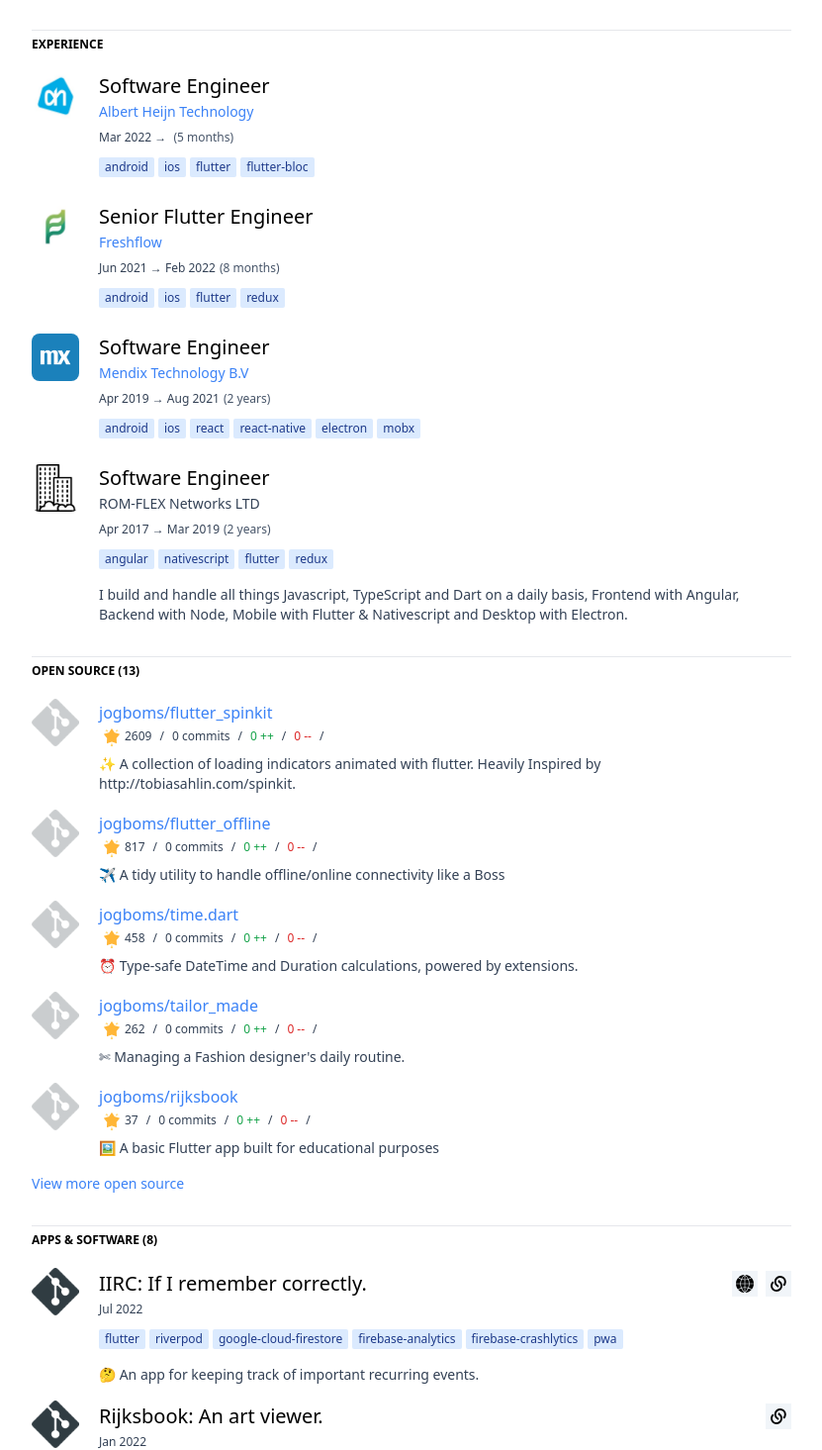
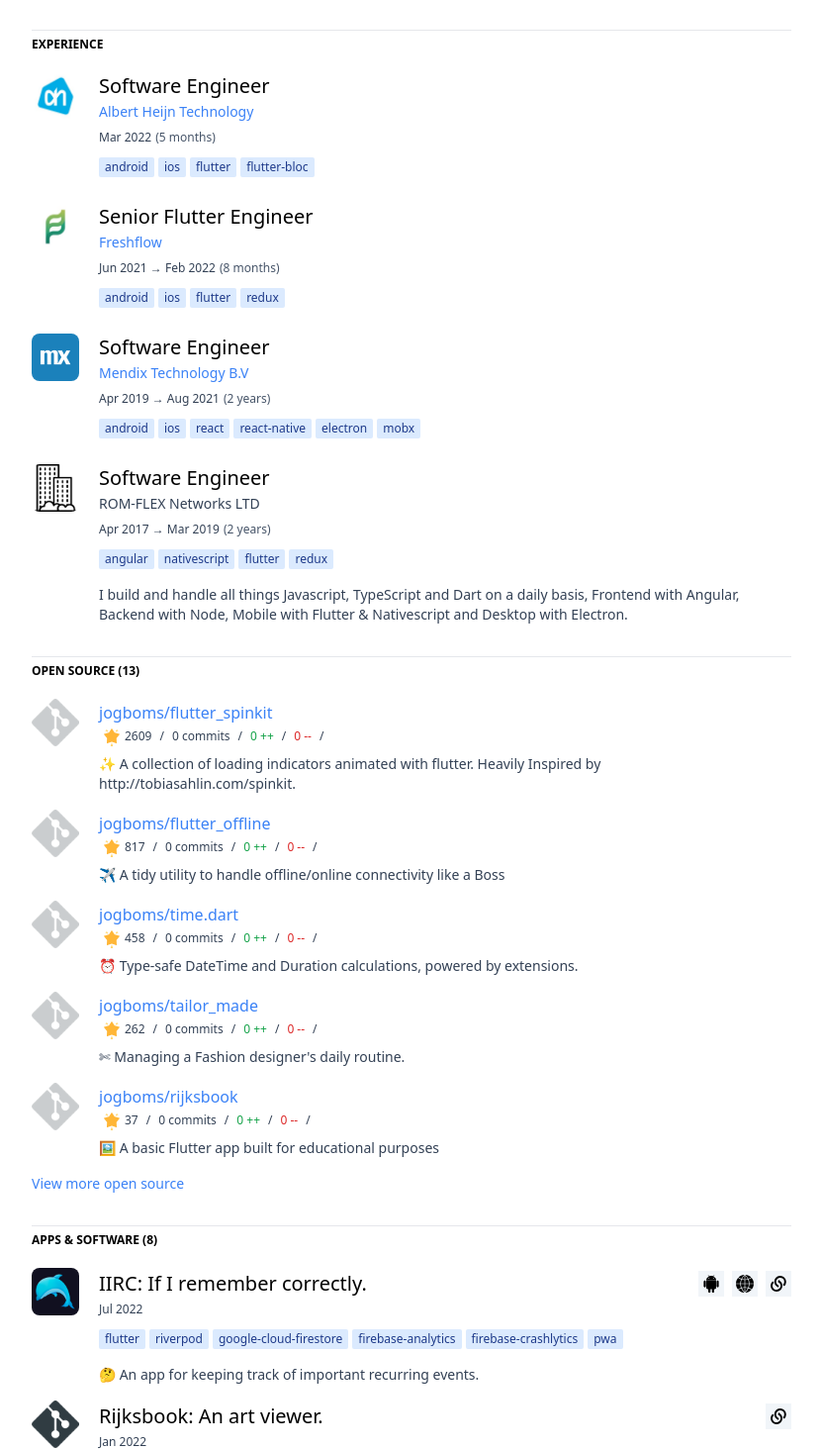
Before and after one commit to jogboms/developer-story, a Next.js app: page / in a window 1280 px wide. Shown: the part 266-1731 px from the top of the page at 99% size, without its empty margins (224-1055 px from the left). Built offline with nearby package versions, Linux system fonts and the light colour scheme.

Commit message:
Include iirc playstore link

```diff
--- a/components/Experiences.tsx
+++ b/components/Experiences.tsx
@@ -29,8 +29,8 @@
           </span>
           <p className="text-xs my-0.5">
             <span className="text-slate-700">
-              {startDate.format(dateFormat)} →{" "}
-              {experience.end && endDate.format(dateFormat)}
+              {startDate.format(dateFormat)}
+              {experience.end && ` → ${endDate.format(dateFormat)}`}
             </span>
             <span className="text-slate-600 ml-1">
               ({endDate.from(experience.start, true)})
--- a/lib/story.json
+++ b/lib/story.json
@@ -110,10 +110,11 @@
       ],
       "description": "🤔 An app for keeping track of important recurring events.",
       "links": {
-        "source": "https://github.com/jogboms/iirc",
-        "web": "https://iirc.vercel.app"
+        "android": "https://play.google.com/store/apps/details?id=io.github.jogboms.iirc",
+        "web": "https://iirc.vercel.app",
+        "source": "https://github.com/jogboms/iirc"
       },
-      "icon": "repo"
+      "icon": "iirc"
     },
     {
       "name": "Rijksbook: An art viewer.",
```
Also changed, not shown: public/icons/iirc.png (added).
